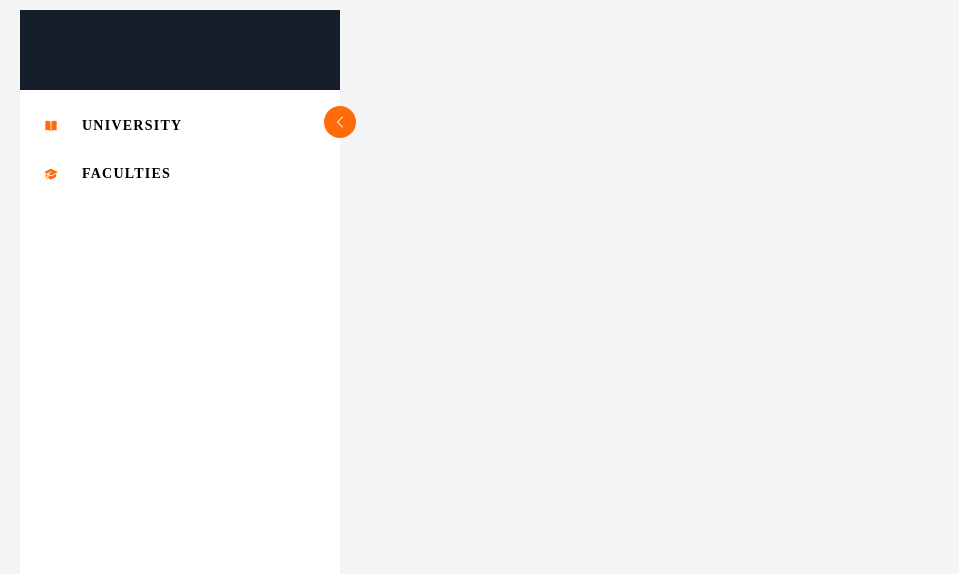
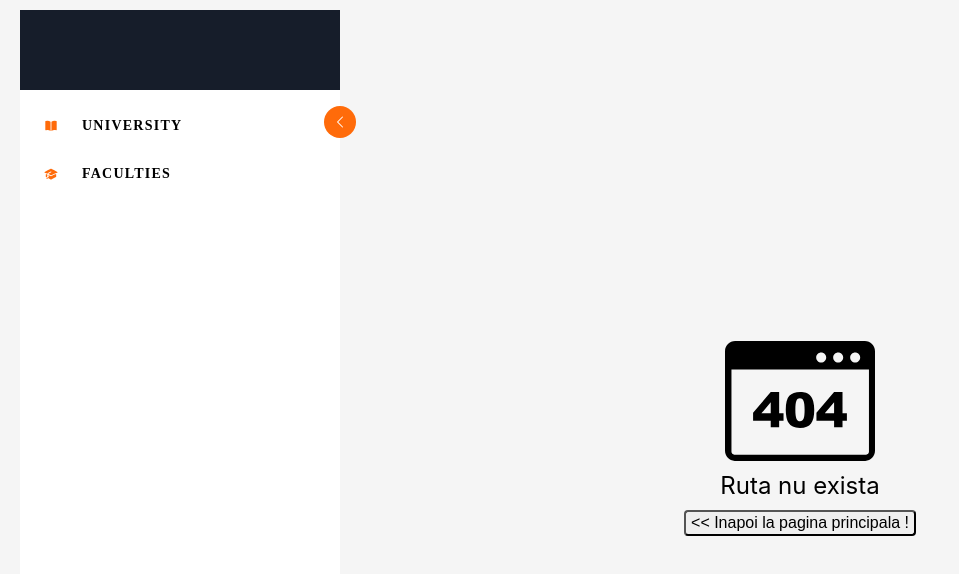
Before and after one commit to turbomatrixxxl/University-React.Js, a React (Create React App) app: page / in a window 1280 px wide. Shown: the top 574 px of the page, without its empty margins (0-959 px from the left). Built offline with nearby package versions, Linux system fonts and the light colour scheme.

Commit message:
added lazyloading async, loader, page not found, go back link, and finished routes pages

```diff
--- a/package.json
+++ b/package.json
@@ -1,5 +1,5 @@
 {
-  "name": "University-React.Js",
+  "name": "university-react.js",
   "version": "0.1.0",
   "private": true,
   "homepage": "https://goitacademy.github.io/University-React.Js/",
@@ -14,6 +14,7 @@
     "react": "^18.1.0",
     "react-dom": "^18.1.0",
     "react-icons": "^5.2.1",
+    "react-loader-spinner": "^6.1.6",
     "react-router-dom": "^6.26.0",
     "react-scripts": "5.0.1",
     "styled-components": "^6.1.12",
--- a/src/components/FacultieContent/FacultieContent.jsx
+++ b/src/components/FacultieContent/FacultieContent.jsx
@@ -1,11 +1,13 @@
 import React from 'react';
-import { Link, Outlet, useParams } from 'react-router-dom';
+import { Link, Outlet, useLocation, useParams } from 'react-router-dom';
 import data from '../../utils/data.json';
 
 import styles from './FacultieContent.module.css';
 
 export default function FacultieContent() {
   const { facultyName } = useParams();
+  const location = useLocation();
+  const backLinkHref = location.state?.from ?? '/University-React.Js/faculties';
 
   const faculty = data?.faculties?.find(
     faculty => faculty.name.toLowerCase() === facultyName.toLowerCase()
@@ -14,15 +16,19 @@ export default function FacultieContent() {
   return (
     <div className={styles.container}>
       <h1 className={styles.title}>{faculty?.name}</h1>
+      <div className={styles.back}>
+        <Link className={styles.link} to={backLinkHref}>
+          Back to faculties
+        </Link>
+      </div>
+
       <div className={styles.links}>
         <Link className={styles.link} to="description">
           description
         </Link>
-        <Link to="history">
-          {' '}
-          <Link className={styles.link} to="history">
-            history
-          </Link>
+
+        <Link className={styles.link} to="history">
+          history
         </Link>
       </div>
       <Outlet />
--- a/src/components/FacultieContent/FacultieContent.module.css
+++ b/src/components/FacultieContent/FacultieContent.module.css
@@ -34,6 +34,17 @@
   text-transform: uppercase;
 }
 
+.back {
+  align-items: center;
+  border-radius: 4px;
+  display: flex;
+  background: #161d2a;
+  margin-top: 28px;
+  margin-bottom: 24px;
+  padding: 12px 0;
+  width: fit-content;
+}
+
 .links {
   align-items: center;
   display: flex;
--- a/src/components/main/main.jsx
+++ b/src/components/main/main.jsx
@@ -1,10 +1,23 @@
-import FacultieContent from 'components/FacultieContent/FacultieContent';
+import React, { lazy, Suspense } from 'react';
+import { Route, Routes } from 'react-router-dom';
+
+// import FacultieContent from 'components/FacultieContent/FacultieContent';
 import FacultyDescription from 'components/FacultieContent/FacultyDescription';
 import FacultyHistory from 'components/FacultieContent/FacultyHistory';
-import FacultiesPage from 'pages/FacultiesPage/FacultiesPage';
-import UniversitiesPage from 'pages/UniversitiesPage/UniversitiesPage';
-import React from 'react';
-import { Route, Routes } from 'react-router-dom';
+// import FacultiesPage from 'pages/FacultiesPage/FacultiesPage';
+import LoadingPage from 'pages/LoadingPage';
+// import UniversitiesPage from 'pages/UniversitiesPage/UniversitiesPage';
+import NotFoundPage from 'pages/NotFoundPage';
+
+const LazyUniversitiesPage = lazy(() =>
+  import('pages/UniversitiesPage/UniversitiesPage')
+);
+const LazyFacultiesPage = lazy(() =>
+  import('pages/FacultiesPage/FacultiesPage')
+);
+const LazyFacultieContent = lazy(() =>
+  import('components/FacultieContent/FacultieContent')
+);
 // import Paper from './Paper';
 
 // import data from '../../utils/data.json';
@@ -12,25 +25,35 @@ import { Route, Routes } from 'react-router-dom';
 function main() {
   return (
     <main>
+      <Suspense fallback={<LoadingPage />}>
         <Routes>
-        <Route path="University-React.Js/" element={<UniversitiesPage />} />
+          <Route
+            path="University-React.Js/"
+            element={<LazyUniversitiesPage />}
+          />
           <Route
             path="University-React.Js/university"
-          element={<UniversitiesPage />}
+            element={<LazyUniversitiesPage />}
           />
           <Route
             path="University-React.Js/faculties"
-          element={<FacultiesPage />}
+            element={<LazyFacultiesPage />}
           />
           <Route
             path="University-React.Js/faculties/:facultyName"
-          element={<FacultieContent />}
+            element={<LazyFacultieContent />}
           >
             <Route path="" element={<FacultyDescription />} />
             <Route path="description" element={<FacultyDescription />} />
             <Route path="history" element={<FacultyHistory />} />
           </Route>
+
+          <Route
+            path="*"
+            element={<NotFoundPage initPage="University-React.Js" />}
+          />
         </Routes>
+      </Suspense>
     </main>
   );
 }
--- a/src/pages/FacultiesPage/FacultiesPage.jsx
+++ b/src/pages/FacultiesPage/FacultiesPage.jsx
@@ -4,15 +4,27 @@ import Paper from 'components/main/Paper';
 import { BsThreeDotsVertical } from 'react-icons/bs';
 
 import styles from './FacultiesPage.module.css';
-import { Link } from 'react-router-dom';
+import { Link, useLocation, useSearchParams } from 'react-router-dom';
 
 export default function FacultiesPage() {
+  const [searchParams] = useSearchParams();
+  const location = useLocation();
+
+  console.log(searchParams);
+
+  console.log(searchParams.get('name'));
+  console.log(searchParams.get('surname'));
+
   return (
     <div>
       <h2 className={styles.title}>faculties</h2>
       {data?.faculties?.map(faculty => {
         return (
-          <Link key={faculty.id} to={`${faculty.name}`}>
+          <Link
+            key={faculty.id}
+            to={`${faculty.name}`}
+            state={{ from: location }}
+          >
             <Paper className={styles.paper}>
               <div className={styles.info}>
                 <p className={styles.name}>{faculty.name}</p>
--- /dev/null
+++ b/src/pages/LoadingPage/LoadingPage.jsx
@@ -0,0 +1,22 @@
+import React from 'react';
+import { Vortex } from 'react-loader-spinner';
+
+import style from './LoadingPage.module.css';
+
+export default function LoadingPage() {
+  return (
+    <div className={style.loadingPage}>
+      <div className={style.spinnerContainer}>
+        <Vortex
+          visible={true}
+          height="80"
+          width="80"
+          ariaLabel="vortex-loading"
+          wrapperStyle={{}}
+          wrapperClass="vortex-wrapper"
+          colors={['red', 'green', 'blue', 'yellow', 'orange', 'purple']}
+        />
+      </div>
+    </div>
+  );
+}
--- /dev/null
+++ b/src/pages/LoadingPage/LoadingPage.module.css
@@ -0,0 +1,12 @@
+.loadingPage {
+  position: fixed;
+  top: 0;
+  left: 0;
+  right: 0;
+  bottom: 0;
+  background-color: white;
+  display: flex;
+  justify-content: center;
+  align-items: center;
+  z-index: 9999;
+}
--- /dev/null
+++ b/src/pages/LoadingPage/index.js
@@ -0,0 +1,3 @@
+import LoadingPage from './LoadingPage';
+
+export default LoadingPage;
--- /dev/null
+++ b/src/pages/NotFoundPage/NotFoundPage.jsx
@@ -0,0 +1,29 @@
+import React from 'react';
+import notFound from '../../images/icons/browser-error-404-icon.svg';
+
+import { useLocation, useNavigate } from 'react-router-dom';
+
+import style from './NotFoundPage.module.css';
+
+export default function NotFoundPage({ initPage }) {
+  const navigate = useNavigate();
+  const location = useLocation();
+  console.log(location.state);
+
+  const backLink = location.state?.from ?? `/${initPage}`;
+  console.log(backLink);
+
+  function handleRedirect() {
+    navigate(`${backLink}`, { replace: true });
+  }
+
+  return (
+    <div className={style.notFoundContainer}>
+      <img className={style.notFoundImg} src={notFound} alt="Not Found" />
+      <p className={style.notFoundText}>Ruta nu exista</p>
+      <button className={style.button} onClick={handleRedirect}>
+        &lt;&lt; Inapoi la pagina principala !
+      </button>
+    </div>
+  );
+}
--- /dev/null
+++ b/src/pages/NotFoundPage/NotFoundPage.module.css
@@ -0,0 +1,38 @@
+.notFoundContainer {
+  display: flex;
+  flex-direction: column;
+  width: 100%;
+  height: 100vh;
+  align-items: center;
+  justify-content: center;
+  text-align: center;
+  gap: 10px;
+}
+
+.notFoundImg {
+  width: 150px;
+  height: auto;
+  /* margin-bottom: 20px; */
+}
+
+.notFoundText {
+  font-size: 24px;
+}
+
+.button {
+  align-items: center;
+  border-radius: 4px;
+  display: flex;
+  font-size: 16px;
+  justify-content: center;
+  cursor: pointer;
+  text-align: center;
+  padding: 2px 5px;
+}
+
+.button:hover,
+.button:focus {
+  background-color: #ff6b0a;
+  color: white;
+  border: none;
+}
--- /dev/null
+++ b/src/pages/NotFoundPage/index.js
@@ -0,0 +1,3 @@
+import NotFoundPage from './NotFoundPage';
+
+export default NotFoundPage;
```
Also changed, not shown: src/pages/UniversitiesPage/UniversitiesPage.jsx (+18 -2 lines), src/images/icons/browser-error-404-icon.svg (added), 1 other file (tests, documents, lock files or other folders). Lines whose indentation alone changed are shown as unchanged.
